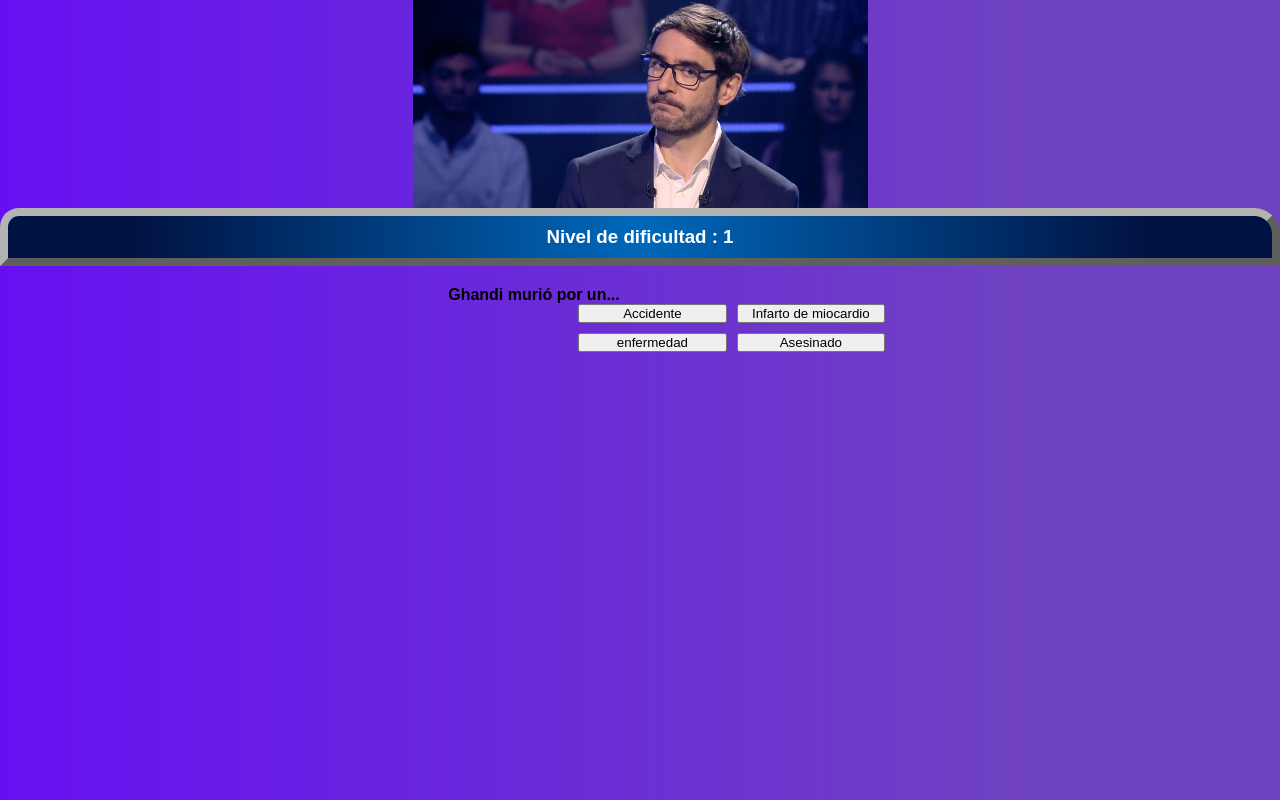
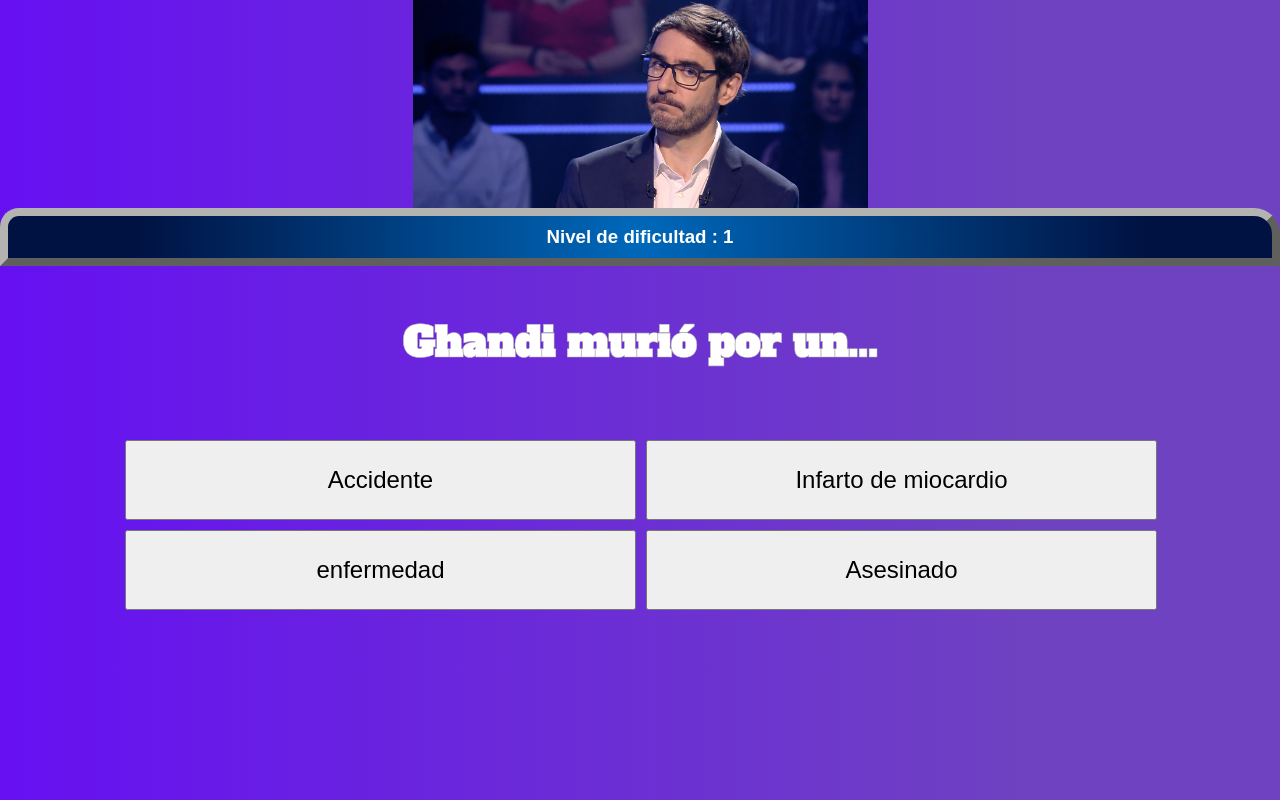
Before and after one commit to litsu987/Qui-vol-ser-milionari-, a PHP site: page /pages/game.php in a window 1280 px wide. Run offline with PHP 8.4, Linux system fonts and the light colour scheme; the visitor is signed in with stand-in values (Sample User, id 1).

Commit message:
retoques

```diff
--- a/assets/styles/style.css
+++ b/assets/styles/style.css
@@ -163,21 +163,27 @@ button[type="reset"].button:hover {
     justify-content: center;
     flex-direction: column;
     margin-bottom: 10px;
+}
 
+.preguntasRespuestasDiv {
+    background: radial-gradient(circle farthest-corner at center center, #0069bb 0%, #001242 80%);
+    border-radius: 19px 0px 26px 0px ;
+    border: 8px outset #b3b3b2;
 }
+
 .contenidoPregunta{
     color: white;
     width: 1250px;
     margin-bottom: 50px;
     text-align: center;
-    border: 8px outset #b3b3b2;
+    /* border: 8px outset #b3b3b2; */
     padding: 20px;
-    border-radius: 19px 26px 0px 0px;
-    background: #0069bb;
-    background: radial-gradient(circle farthest-corner at center center, #0069bb 0%, #001242 80%);
+    /* border-radius: 19px 26px 0px 0px; */
+    background: transparent;
+    /* background: radial-gradient(circle farthest-corner at center center, #0069bb 0%, #001242 80%);
     background: -webkit-radial-gradient(circle farthest-corner at center center, #0069bb 0%, #001242 80%);
     background: -moz-radial-gradient(circle farthest-corner at center center, #0069bb 0%, #001242 80%);
-
+     */
 }
 .respuestas{
     display: grid;
@@ -188,6 +194,7 @@ button[type="reset"].button:hover {
     width: 80%;
     margin-left: 130px;
     margin-bottom: 50px;
+
 }
 .contenidoRespuesta{
     cursor: pointer;
--- a/pages/game.php
+++ b/pages/game.php
@@ -71,18 +71,20 @@ $dificultad = $_SESSION['nivel_dificultad'];
 
     function mostrarPreguntaRespuestas($pregunta, $respuestas, $respuestaCorrecta)
     {
-        echo "<strong>$pregunta</strong>\n"; // Imprime la pregunta como texto en negrita
+        // echo "<div class='preguntasRespuestasDiv'>";
+        echo "<h1 class='contenidoPregunta'>$pregunta</h1>\n"; // Imprime la pregunta como texto en negrita
 
         echo '<div class="respuestas">'; // Abre un contenedor para las respuestas
 
         // Recorre las respuestas
         foreach ($respuestas as $i => $respuesta) {
             $respuestaTexto = $respuesta['respuesta']; // Extrae el texto de la respuesta
-            echo '<button onclick="verificarRespuesta(\'' . $respuestaTexto . '\', \'' . $respuestaCorrecta . '\', this)"> ' . $respuestaTexto . '</button>';
+            echo '<button class="contenidoRespuesta" onclick="verificarRespuesta(\'' . $respuestaTexto . '\', \'' . $respuestaCorrecta . '\', this)"> ' . $respuestaTexto . '</button>';
             // Imprime un botón que muestra la respuesta y llama a la función verificarRespuesta al hacer clic
         }
 
         echo '</div>'; // Cierra el contenedor de respuestas
+        // echo "</div>";
 
         echo '<div id="mensaje_respuesta"></div>'; // Aquí se mostrará el mensaje de respuesta
     }
```
